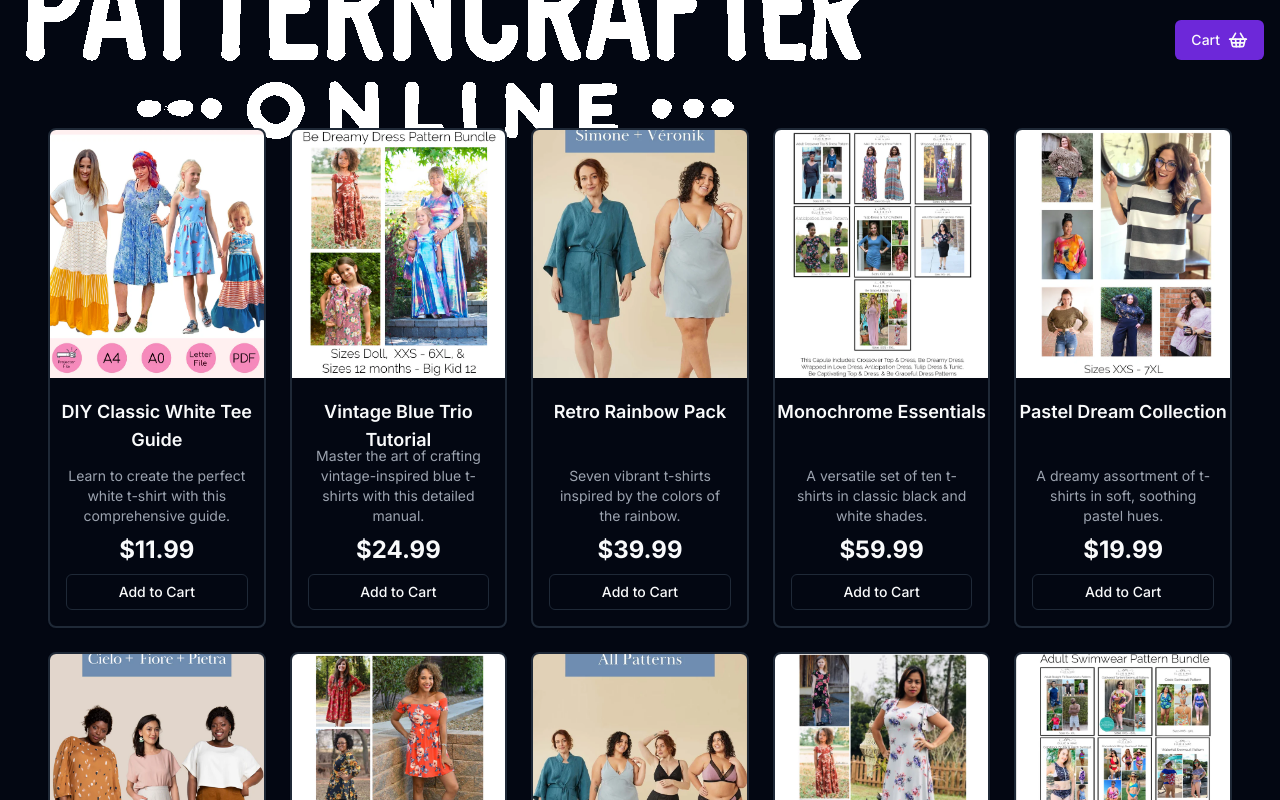
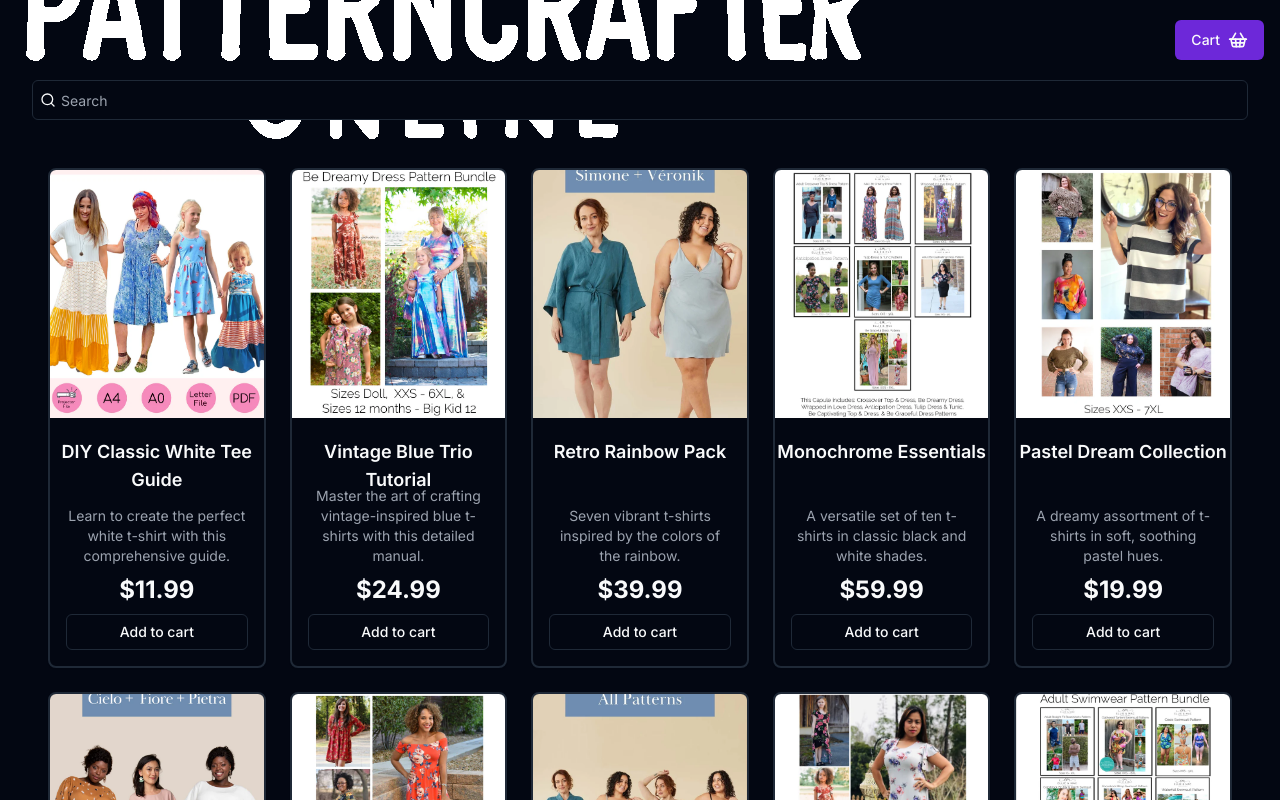
Before and after one commit to ayoubben18/shirts-store, a Next.js app: page / in a window 1280 px wide. Shown: the top 800 px of the page. Built offline with nearby package versions, Linux system fonts and the light colour scheme.

Commit message:
feat: add categories and search bar

```diff
--- a/app/page.tsx
+++ b/app/page.tsx
@@ -3,7 +3,7 @@
 
 export default function Home() {
   return (
-    <PageWrapper className="justify-center">
+    <PageWrapper>
       <PaginatedCards />
     </PageWrapper>
   );
--- a/components/landing-page/PaginatedCards.tsx
+++ b/components/landing-page/PaginatedCards.tsx
@@ -1,19 +1,40 @@
 "use client";
-import React from "react";
+import React, { useState } from "react";
 import { Button } from "../ui/button";
 import Image from "next/image";
 import { useRouter } from "next/navigation";
-import { Shirt, shirts } from "@/constants/shirts";
+import { Shirt, shirts as shirtsData } from "@/constants/shirts";
 import { Language, useShirtStore } from "@/stores/useShirtsStore";
 import Link from "next/link";
+import { Input } from "../ui/input";
+import { SearchIcon } from "lucide-react";
 
 const PaginatedCards = () => {
+  const [shirts, setShirts] = useState(shirtsData);
+
   return (
-    <div className="mx-auto grid grid-cols-1 gap-6 px-4 py-12 sm:grid-cols-3 xl:grid-cols-5">
-      {shirts.map((shirt, index) => {
-        return <ShirtsCard key={index} {...shirt} />;
-      })}
-    </div>
+    <>
+      <div className="relative w-full">
+        <SearchIcon className="absolute left-2 top-5 size-4 -translate-y-1/2 transform" />
+        <Input
+          className="w-full pl-7"
+          type="text"
+          placeholder="Search"
+          onChange={(e) =>
+            setShirts(
+              shirtsData.filter((shirt) =>
+                shirt.name.toLowerCase().includes(e.target.value),
+              ),
+            )
+          }
+        />
+      </div>
+      <div className="mx-auto grid grid-cols-1 gap-6 px-4 py-12 sm:grid-cols-3 xl:grid-cols-5">
+        {shirts.map((shirt, index) => {
+          return <ShirtsCard key={index} {...shirt} />;
+        })}
+      </div>
+    </>
   );
 };
 
@@ -62,7 +83,7 @@
             onClick={handleClick}
             className="w-full"
           >
-            {isInCart ? "Remove" : "Add to Cart"}
+            {isInCart ? "Remove from cart" : "Add to cart"}
           </Button>
         </div>
       </div>
--- a/constants/shirts.ts
+++ b/constants/shirts.ts
@@ -50,6 +50,7 @@
     description:
       "Seven vibrant t-shirts inspired by the colors of the rainbow.",
     image: "/3.png",
+    categories: ["WOMEN", "ADULTS"],
     details: [
       "Set of 7 shirts",
       "Bright, bold colors",
@@ -67,6 +68,7 @@
     description:
       "A versatile set of ten t-shirts in classic black and white shades.",
     image: "/4.png",
+    categories: ["WOMEN", "ADULTS"],
     details: [
       "Set of 10 shirts",
       "5 black, 5 white",
@@ -84,7 +86,7 @@
     description:
       "A dreamy assortment of t-shirts in soft, soothing pastel hues.",
     image: "/5.png",
-    categories: ["WOMEN"],
+    categories: ["WOMEN", "ADULTS"],
     details: [
       "Assorted pastel colors",
       "Lightweight fabric",
@@ -101,6 +103,7 @@
     price: "43.99",
     description: "A curated selection of t-shirts in warm, earthy colors.",
     image: "/6.png",
+    categories: ["WOMEN", "ADULTS"],
     details: [
       "Natural color palette",
       "Organic cotton options",
@@ -136,6 +139,7 @@
     description:
       "Express yourself with this diverse set of graphic print t-shirts.",
     image: "/8.png",
+    categories: ["WOMEN", "ADULTS"],
     details: [
       "Unique graphic designs",
       "Artist collaborations",
@@ -153,6 +157,7 @@
     description:
       "Add a splash of color to your wardrobe with these vibrant tie-dye t-shirts.",
     image: "/9.png",
+    categories: ["WOMEN", "ADULTS"],
     details: [
       "Hand-dyed",
       "One-of-a-kind patterns",
@@ -170,6 +175,7 @@
     description:
       "Channel nautical vibes with this collection of classic striped t-shirts.",
     image: "/10.png",
+    categories: ["WOMEN", "ADULTS"],
     details: [
       "Horizontal stripe patterns",
       "Navy and white color schemes",
@@ -187,6 +193,7 @@
     description:
       "Embrace simplicity with this set of sleek, monochromatic t-shirts.",
     image: "/11.png",
+    categories: ["WOMEN", "ADULTS"],
     details: [
       "Solid colors",
       "Clean, modern design",
@@ -204,6 +211,7 @@
     description:
       "Create authentic vintage-inspired band t-shirts with this comprehensive guide.",
     image: "/12.png",
+    categories: ["WOMEN", "MEN", "KIDS"],
     details: [
       "Band logo design principles",
       "Screen printing techniques",
```
